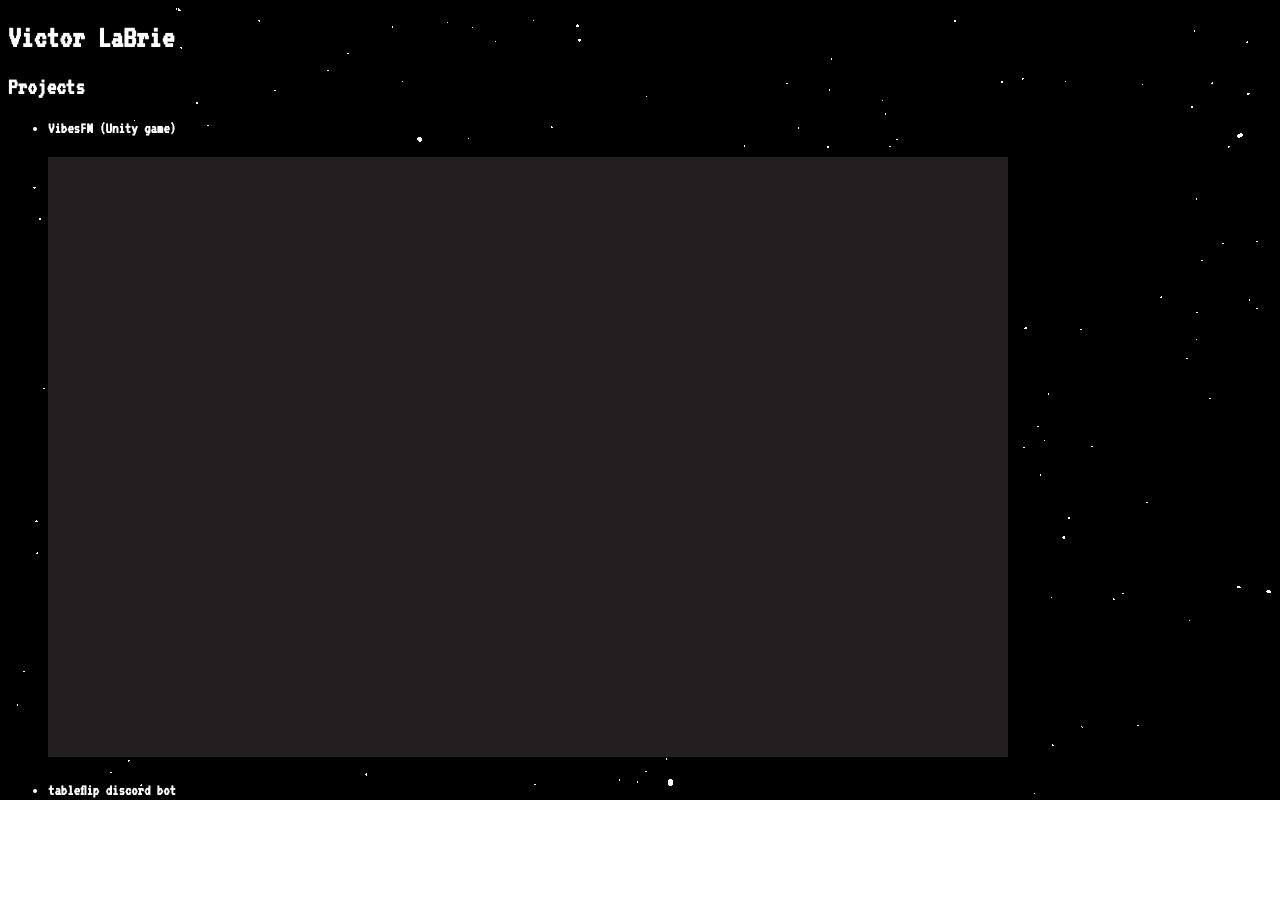
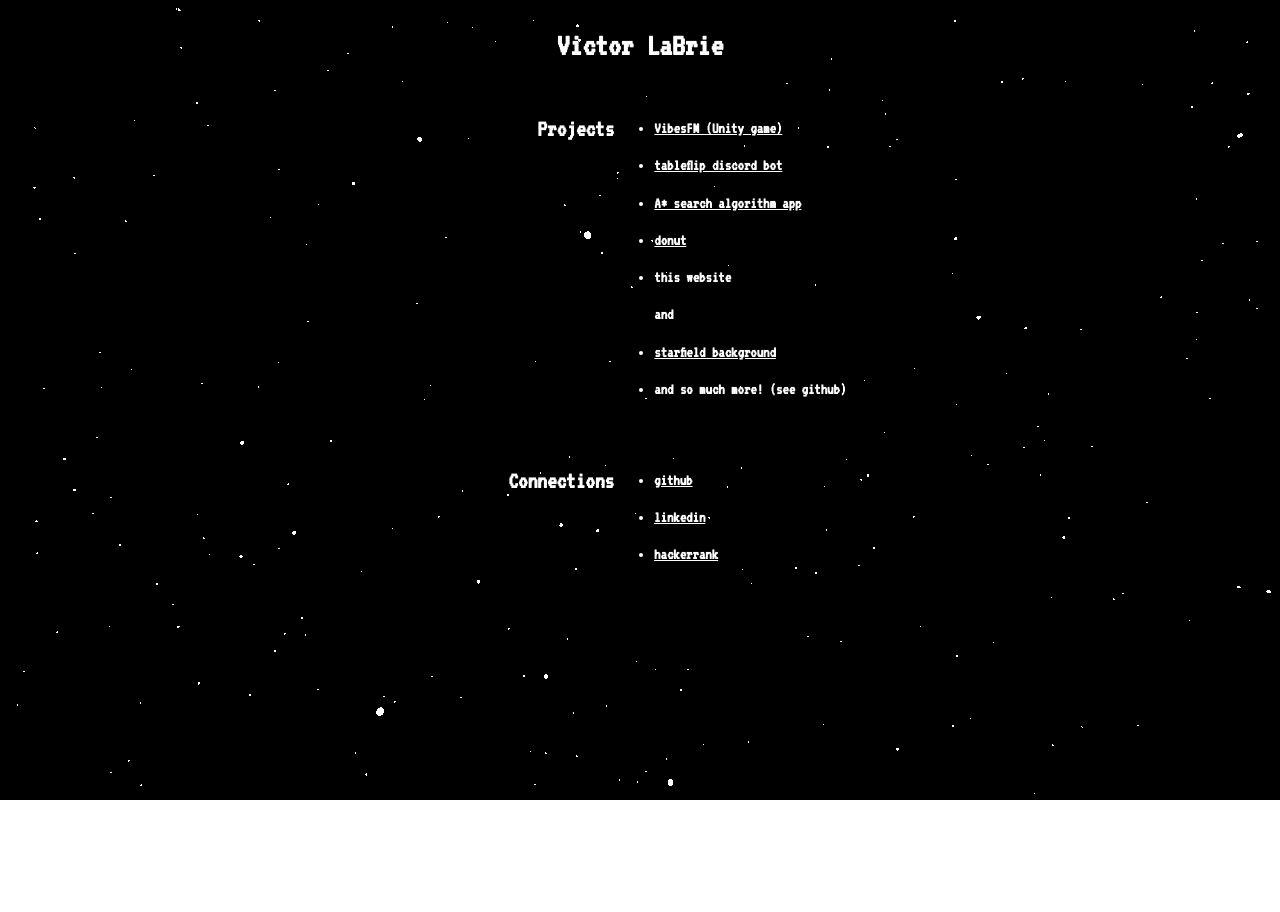
Before and after one commit to viclabV1/PersonalWebsite, a website built with Vite: page index.html in a window 1280 px wide. After the commit the page ends 800 px from the top, so only its background shows below. Built offline with nearby package versions, Linux system fonts and the light colour scheme; animation ran at ten frames a second.

Commit message:
website done for now

```diff
--- /dev/null
+++ b/VibesFMBrowser/index.html
@@ -0,0 +1,23 @@
+<!DOCTYPE html>
+<html lang="en-us">
+  <head>
+    <meta charset="utf-8">
+    <meta http-equiv="Content-Type" content="text/html; charset=utf-8">
+    <title>Unity WebGL Player | VibesFM</title>
+  </head>
+  <body style="text-align: center">
+    <canvas id="unity-canvas" style="width: 960px; height: 600px; background: #231F20"></canvas>
+    <script src="Build/VibesFMBrowser.loader.js"></script>
+    <script>
+      createUnityInstance(document.querySelector("#unity-canvas"), {
+        dataUrl: "Build/VibesFMBrowser.data.gz",
+        frameworkUrl: "Build/VibesFMBrowser.framework.js.gz",
+        codeUrl: "Build/VibesFMBrowser.wasm.gz",
+        streamingAssetsUrl: "StreamingAssets",
+        companyName: "Lmao there is no company",
+        productName: "VibesFM",
+        productVersion: "0.2",
+      });
+    </script>
+  </body>
+</html>
--- a/index.html
+++ b/index.html
@@ -5,28 +5,49 @@
     <meta name="viewport" content="width=device-width, initial-scale=1.0" />
     <title>vicclab</title>
   </head>
+  <div id="cover" style="  position: fixed;
+  height: 100%;
+  width: 100%;
+  top:0;
+  left: 0;
+  background: #000;
+  z-index:9999;
+  font-size: 60px;
+  text-align: center;
+  padding-top: 200px;
+  color: #fff;
+  font-family: 'VT323', monospace;">L O A D I N G</div>
   <body>
     <canvas id="background-stars"></canvas>
     <script type="module" src="/main.js"></script>
     <link rel="preconnect" href="https://fonts.gstatic.com">
     <link href="https://fonts.googleapis.com/css2?family=Source+Code+Pro:wght@500&family=Space+Mono&family=VT323&display=swap" rel="stylesheet">
+    <div class="info">
       <h1 id="name">Victor LaBrie</h1>
-    <h2>Projects</h2>
+      <div class="container">
+      <div id="projects">
+        <div><h2 id="projects-header">Projects</h2></div>
         <ul>
-      <li><h4>VibesFM (Unity game)</h4><canvas id="unity-canvas" style="width: 960px; height: 600px; background: #231F20"></canvas></li>
-      <li><a><h4>tableflip discord bot</h4></a></li>
-      <li><a><h4>A* search algorithm app</h4></a></li>
-      <li><a><h4>donut</h4></a></li>
-      <li><a><h4>obama/trump deepfake</h4><iframe width="560" height="315" src="https://www.youtube.com/embed/1w3wpaJid9E" title="YouTube video player" frameborder="0" allow="accelerometer; autoplay; clipboard-write; encrypted-media; gyroscope; picture-in-picture" allowfullscreen></iframe></a></li>
-      <li><a><h4>this website</h4></a><h4> and </h4><a href='https://github.com/viclabV1/starfield'><h4>starfield background</h4></a></li>
+          <li><a href="./VibesFMBrowser/index.html"><h4>VibesFM (Unity game)</h4></a></li>
+          <li><a href="https://github.com/viclabV1/tableflip"><h4>tableflip discord bot</h4></a></li>
+          <li><a href="https://github.com/viclabV1/Problem-Solver"><h4>A* search algorithm app</h4></a></li>
+          <li><a href="https://github.com/viclabV1/donut"><h4>donut</h4></a></li>
+          <li><a><h4>this website</h4></a><h4> and </h4></li>
+          <li><a href='https://github.com/viclabV1/starfield'><h4>starfield background</h4></a></li>
+          <li><h4>and so much more! (see github)</h4></li>
         </ul>
-    <h2>Connections</h2>
+      </div>
+      </div>
+      <div class="container">
+      <div id="connections">
+        <div><h2 id="connections-header">Connections</h2></div>
         <ul>
           <li><a href='https://www.github.com/viclabV1'><h4>github</h4></a></li>
           <li><a href='https://www.linkedin.com/in/victor-labrie'><h4>linkedin</h4></a></li>
           <li><a href='https://www.hackerrank.com/vplabrie'><h4>hackerrank</h4></a></li>
-      <li><a href='https://www.youtube.com/channel/UCQizq8ur5kRItano2N29J4Q'><h4>youtube</h4></a></li>
         </ul>
-
+      </div>
+      </div>
+    </div>
   </body>
 </html>
--- a/main.js
+++ b/main.js
@@ -89,4 +89,8 @@ function animate(){
   //composer.render()
   requestAnimationFrame(animate);
 }
+
 animate();
+setTimeout(function(){
+  document.querySelector("#cover").style.visibility = "hidden";
+},250);
--- a/style.css
+++ b/style.css
@@ -1,6 +1,61 @@
 *{
   color: white;
   font-family: 'VT323', monospace;
+}
+
+body{
+  display: flex;
+  justify-content: center;
+}
+
+.container{
+  width: 400px;
+  display: flex;
+  justify-content: start;
+  padding-left: 137px;
+
+}
+
+#projects-header{
+  position: relative;
+  top: 4%;
+}
+
+#connections-header{
+  position: relative;
+  top: 9%;
+}
+
+#cover {
+  position: fixed;
+  height: 100%;
+  width: 100%;
+  top:0;
+  left: 0;
+  background: #000;
+  z-index:9999;
+  font-size: 60px;
+  text-align: center;
+  padding-top: 200px;
+  color: #fff;
+}
+
+#name{
+  display: flex;
+  justify-content: center;
+}
+
+#projects{
+  display: flex;
+  justify-content: center;
+  text-align: left;
+  padding-left: 29px;
+}
+
+#connections{
+  display: flex;
+  justify-content: center;
+  text-align: left;
 }
 
 #background-stars{
```
Also changed, not shown: VibesFMBrowser/Build/VibesFMBrowser.loader.js (added), 3 other files. Lines whose indentation alone changed are shown as unchanged.
